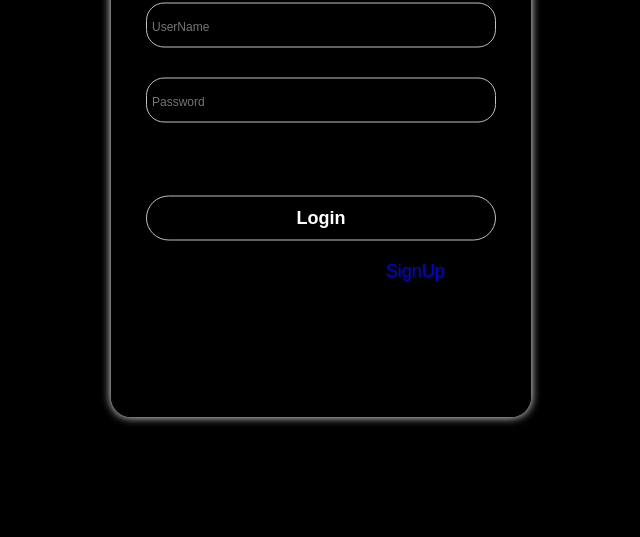
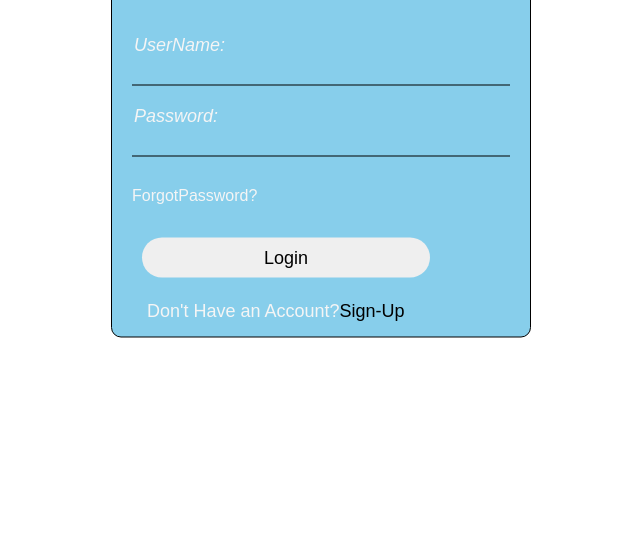
Before and after one commit to SHASHIKIRAN619/Html-and-Css-Javascript, a plain HTML site: page Login pages/login.html in a window 1280 px wide. Shown: the part 263-800 px from the top of the page, without its empty margins (319-959 px from the left). Drawn offline with Linux system fonts and the light colour scheme; files that its build step writes are made by us from their sources.

Commit message:
Add files via upload

```diff
--- a/Login pages/login.css
+++ b/Login pages/login.css
@@ -1,118 +1,83 @@
 *{
     padding: 0;
     margin: 0;
+    font-family: sans-serif;
     box-sizing: border-box;
-    font-family: sans-serif;
-}
-body{
-    background-color: black;
-    height: 100vh;
-
 }
 .center{
-    width: 420px;
-    height: 70vb;
-    background:url(/img/logo1.jpg);
-    background-attachment: fixed;
-    background-size: cover;
-    border: 1px solid black;
-    border-radius: 20px;
     position: absolute;
     top: 50%;
     left: 50%;
+    width: 420px;
     transform: translate(-50%,-50%);
-    box-shadow: 0 0 10px white;
-    backdrop-filter: blur(80px);
+    background-color:skyblue;
+    border-radius: 10px;
+    border: 1px solid black;
 }
-.header{
+.center h1{
+    padding: 10px 20px 30px;
     text-align: center;
-    color:white;
-    padding-top: 5px;
 }
 .center form{
-    padding: 0 30px;
-    margin: auto;
-    position: absolute;
-    top: 50%;
-    left: 50%;
-    transform: translate(-50%,-50%);
+    padding: 0 20px;
+    box-sizing: border-box;
+
 }
 form .txt-field{
-    position:relative;
-    margin: 30px 0;
+     margin:30px 0 ;
+     border-bottom: 1PX SOLID black;
+     position: relative;
 }
 .txt-field input{
-    width:350px;
-    height: 45px;
-    padding: 5px;
+    width:100%;
+    height: 40px;
+    background: none;
+    border: none;
+    outline: none;
+    padding-top: 1rem;
+    padding-left: 0.2rem;
+    font-size: 1.0rem;
+    font-weight: bold;
+}
+.txt-field label{
+    position: absolute;
+    left:0%;
+    top: -25%;
+    padding: 0 2px;
     font-size: 18px;
-    font-family: sans-serif;
-    border:1px solid silver;
-    outline: none;
-    background: transparent;
-    border-radius: 18px;
-    color: white;
-}
-.txt-field input:focus:hover{
-    border: 1px solid black;
-    box-shadow: 0 0 10px white;
-}
-.txt-field input[type='text']:focus + label{
-    position: absolute;
-    top: -10px;
-    background-color:none;
-    left: 10px;
-    color: silver;
-}
-.txt-field input[type='password']:focus +label{
-    position: absolute;
-    top: -10px;
-    background:none;
-    left: 10px;
-    color: silver;
-}
-.txt-field input[type='text']:not(:focus) + label,
-.txt-field input[type='password']:not(:focus) + label{
- display: none;
-}
-.txt-field input::placeholder{
-    font-size: 12px;
+    font-style: italic;
+    color: whitesmoke;
 }
 .pass{
-    margin: -5px 10px 30px 20px;
-}
-button{
-    width: 100%;
-    height: 45px;
-    font-size: 18px;
-    font-family: sans-serif;
-    font-weight: bold;
-    color:white;
-    border: 1px solid silver;
-    background: transparent;
-    border-radius: 25px;
-}
-button:focus:hover{
-    border: 1px solid black;
-    box-shadow: 0 0 10px white;
+    margin: 10px 0 25px;
 }
 .pass a{
     text-decoration: none;
-    color: black;
-}
-.signup{
-    text-align: center;
-    margin: 20px 10px;
-    font-size: 18px;
-}
-.signup a{
-    text-decoration: none;
-}
-.signup a:hover{
-    text-decoration: underline;
+    color: whitesmoke;
 }
 .pass a:hover{
     text-decoration: underline;
     color: blue;
+}
+.sign-up{
+    margin: 15px;
+    font-size: 18px;
+    color: whitesmoke;
+}
+.sign-up a{
+    text-decoration: none;
+    color: black;
+}
+.sign-up a:hover{
+    color: blue;
+    text-decoration: underline;
+}
+button{
+    margin: 8px 10px;
+    width: 18rem;
+    height: 40px;
+    border-radius: 25px;
+    border: none;
+    font-size: 18px;
 
 }
--- a/Login pages/login.html
+++ b/Login pages/login.html
@@ -3,29 +3,29 @@
 <head>
     <meta charset="UTF-8">
     <meta name="viewport" content="width=device-width, initial-scale=1.0">
-    <title>Login Page</title>
-    <link rel="stylesheet" href="Css/login.css">
+    <title>LoginPage</title>
+    <link rel="stylesheet" href="login.css">
 </head>
 <body>
     <div class="center">
-        <h1 class="header">Login</h1>
-        <form action="#">
+     <h1>Login</h1>
+     <form action="method">
      <div class="txt-field">
-                <input type="text" required placeholder="UserName">
-                <label>UserName</label>
+        <input type="text" required>
+        <label>UserName:</label>
      </div>
      <div class="txt-field">
-                <input type="password" required placeholder="Password">
-                <label>Password</label>
+        <input type="password" required>
+        <label>Password:</label>
      </div>
      <div class="pass">
-                <a href="#">Forgot Password?</a>
+        <a href="#forgotpassword">ForgotPassword?</a>
      </div>
-            <button>Login</button>
-            <div class="signup">
-                Don't have an account?<a href="#">SignUp</a>
+     <button type="submit">Login</button>
+     <div class="sign-up">
+        Don't Have an Account?<a href="#sign-up">Sign-Up</a>
+     </div>
     </div>
 </form>
-    </div>
 </body>
 </html>
```
Lines whose indentation alone changed are shown as unchanged.
